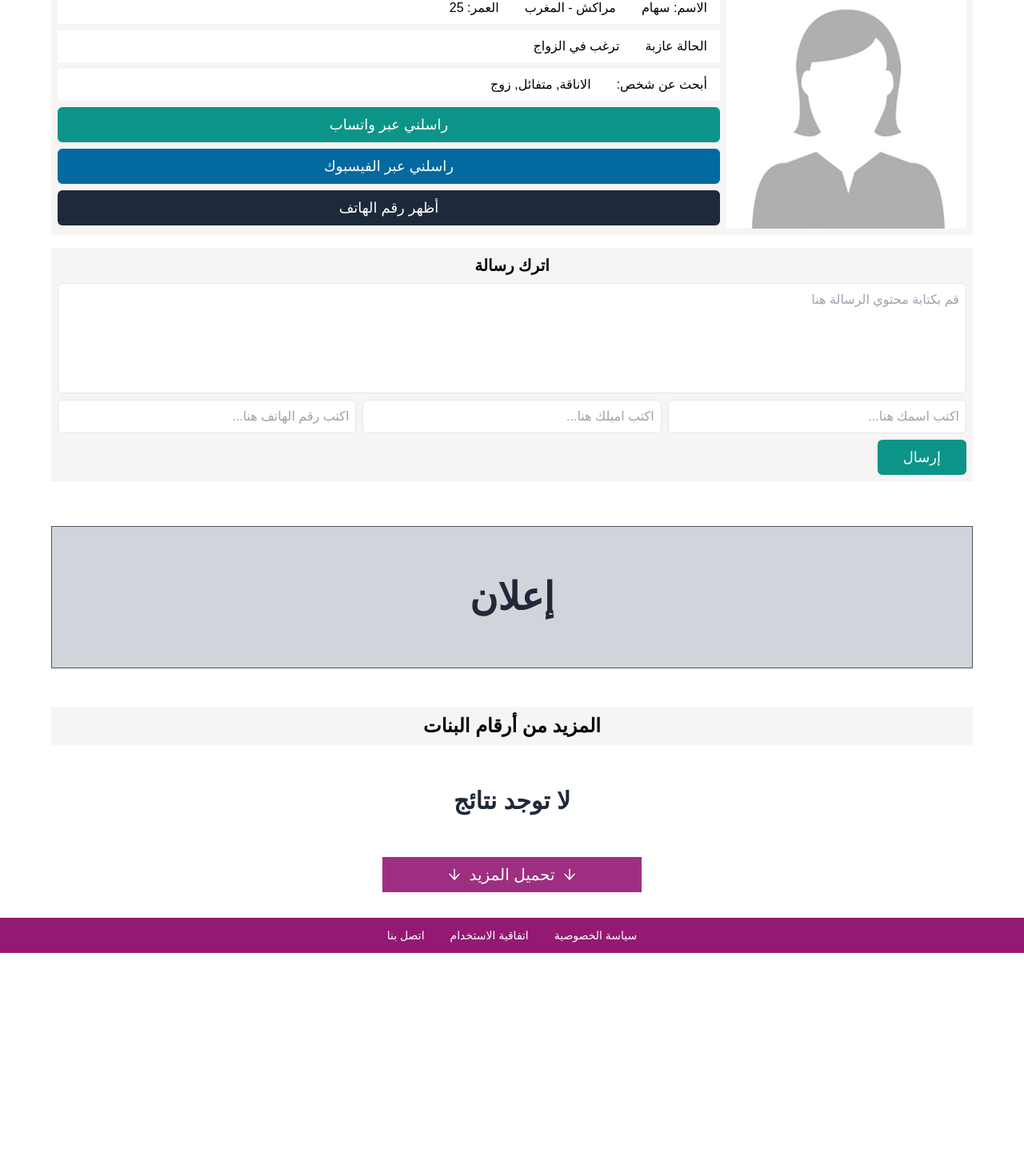
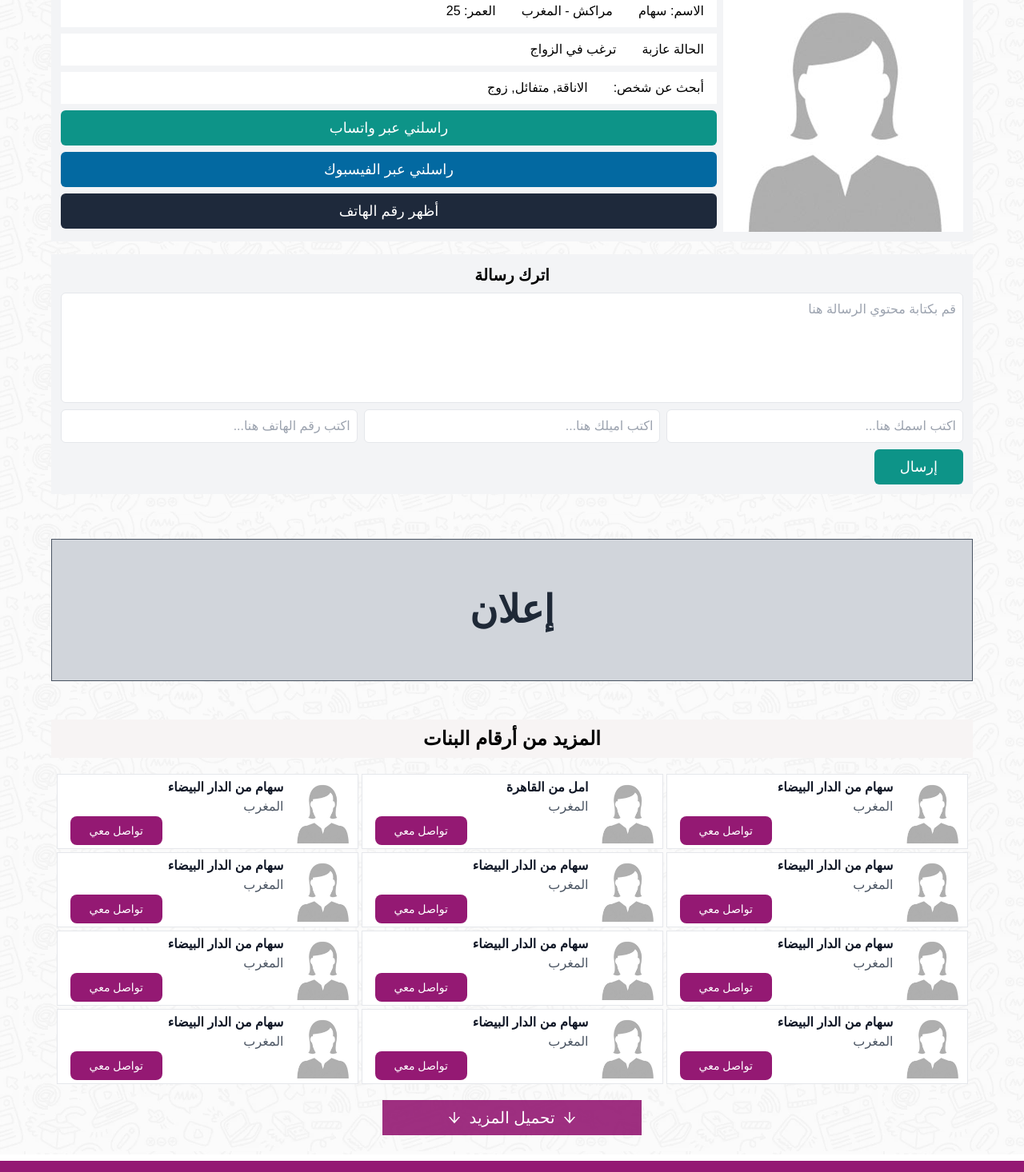
Before and after one commit to yousefomar724/numbers, a React (Create React App) app: page /profile/1 in a window 1280 px wide. Shown: the part 432-1898 px from the top of the page at 80% size. Before the commit the page ends 1624 px from the top, so only its background shows below. Built offline with nearby package versions, Linux system fonts and the light colour scheme.

Commit message:
change bg - profile form validation

```diff
--- a/src/components/Countries.jsx
+++ b/src/components/Countries.jsx
@@ -3,7 +3,7 @@ import Country from "./Country"
 
 const Countries = () => {
   return (
-    <section className="max-w-6xl mx-auto border p-2 border-main mb-4 hidden md:flex md:flex-col md:px-4">
+    <section className="max-w-6xl mx-auto border p-2 border-main mb-4 bg-gray-100 hidden md:flex md:flex-col md:px-4">
       <h2 className="text-center mt-4 mb-8 text-2xl font-semibold">
         تصنيفات الموقع حسب الدول
       </h2>
--- a/src/components/NumbersList.jsx
+++ b/src/components/NumbersList.jsx
@@ -8,6 +8,7 @@ const NumbersList = ({ searchQuery }) => {
   const filteredNumbers = numbers.filter((num) =>
     num.name.includes(searchQuery)
   )
+
   return (
     <div className="mb-6 max-w-6xl mx-auto px-4 lg:px-0">
       <div className="flex flex-col justify-center p-1 flex-wrap lg:flex-row gap-1 border lg:border-none border-main">
@@ -23,7 +24,7 @@ const NumbersList = ({ searchQuery }) => {
       </div>
       {numberOfCards < numbers.length && (
         <button
-          className="flex items-center gap-2 py-2 px-20 bg-main text-white mx-auto my-4 opacity-90 hover:opacity-100 transition text-xl"
+          className="flex items-center gap-2 py-2 px-20 bg-main text-white mx-auto my-4 opacity-90 hover:opacity-100 transition text-lg md:text-xl"
           onClick={() => setNumberOfCards((prev) => prev + 6)}
         >
           <AiOutlineArrowDown />
--- a/src/components/SingleNumber.jsx
+++ b/src/components/SingleNumber.jsx
@@ -3,7 +3,7 @@ import placeholder from "../img/img.jpg"
 
 const SingleNumber = ({ item }) => {
   return (
-    <div className="flex items-center gap-2 border font-cairo py-1 pr-1 pl-4 lg:w-[377px]">
+    <div className="flex items-center gap-2 border font-cairo py-1 pr-1 pl-4 lg:w-[377px] bg-white">
       <img
         src={item.img || placeholder}
         alt={item.name}
--- a/src/pages/CreateAd.jsx
+++ b/src/pages/CreateAd.jsx
@@ -1,6 +1,7 @@
 import { Ad } from "../components"
 import { useForm } from "react-hook-form"
 import { countries, states } from "../data"
+import bg from "../img/bg.jpg"
 
 const CreateAd = () => {
   const {
@@ -15,7 +16,7 @@ const CreateAd = () => {
     reset()
   }
   return (
-    <div className="px-4">
+    <div className="w-full px-4" style={{ backgroundImage: `url(${bg})` }}>
       <Ad />
       <form
         onSubmit={handleSubmit(onSubmit)}
@@ -116,24 +117,6 @@ const CreateAd = () => {
                   </small>
                 )}
               </div>
-              {/* <div className="w-full flex flex-col gap-1">
-                <label htmlFor="gender">الجنس:</label>
-                <input
-                  type="text"
-                  className={`border ${
-                    errors.gender ? "border-red-500" : ""
-                  } outline-none p-2 rounded-md`}
-                  {...register("gender", {
-                    required: { value: true, message: "هذا الحقل مطلوب" },
-                  })}
-                  placeholder="الجنس..."
-                />
-                {errors.gender && (
-                  <small className="text-red-500 text-xs">
-                    {errors.gender.message}
-                  </small>
-                )}
-              </div> */}
               <div className="flex flex-col w-full gap-1">
                 <label htmlFor="gender">الجنس:</label>
                 <select
--- a/src/pages/Home.jsx
+++ b/src/pages/Home.jsx
@@ -1,15 +1,16 @@
 import { useState } from "react"
 import { Search, Ad, NumbersList, Countries } from "../components/index"
+import bg from "../img/bg.jpg"
 
 const Home = () => {
   const [searchQuery, setSearchQuery] = useState("")
   return (
-    <>
+    <main className="w-full" style={{ backgroundImage: `url(${bg})` }}>
       <Search searchQuery={searchQuery} setSearchQuery={setSearchQuery} />
       <Ad />
-      <NumbersList searchQuery={searchQuery} />
+      <NumbersList searchQuery={searchQuery} home={true} />
       <Countries />
-    </>
+    </main>
   )
 }
 
--- a/src/pages/Profile.jsx
+++ b/src/pages/Profile.jsx
@@ -1,23 +1,41 @@
 import { useParams } from "react-router-dom"
-import { Ad, NumbersList } from "../components"
+import { Ad } from "../components"
 import { numbers } from "../data"
 import img from "../img/img.jpg"
+import bg from "../img/bg.jpg"
+import { useForm } from "react-hook-form"
+import { AiOutlineArrowDown } from "react-icons/ai"
+import SingleNumber from "../components/SingleNumber"
+import { useState } from "react"
 
 const Profile = () => {
   const { id } = useParams()
+
+  const [numberOfCards, setNumberOfCards] = useState(12)
+
+  const {
+    reset,
+    handleSubmit,
+    register,
+    formState: { errors },
+  } = useForm()
   const profileData = numbers.find((number) => number.id === +id)
-  console.log(profileData)
-  console.log(numbers)
+
+  const onSubmit = (data) => {
+    console.log(data)
+    reset()
+  }
+
   return (
-    <div>
+    <main className="w-full" style={{ backgroundImage: `url(${bg})` }}>
       <Ad />
       <div className="max-w-6xl mx-auto px-4 md:px-0 mb-2 flex flex-col gap-4">
         {/* Title */}
-        <h2 className="text-xl md:text-2xl font-semibold text-center py-2 bg-[#f7f4f4]">
+        <h2 className="text-xl md:text-2xl font-semibold text-center py-2 bg-gray-100">
           {profileData?.name}
         </h2>
-        <div className="flex flex-col md:flex-row items-center p-2 bg-[#f7f4f4] gap-2">
-          <img src={img} alt="default girl" className="" />
+        <div className="flex flex-col md:flex-row items-center p-3 bg-gray-100 gap-2">
+          <img src={img} alt="default girl" />
           <div className="w-full flex flex-col gap-2">
             <div className="flex py-2 px-4 bg-white items-center justify-between md:justify-start md:gap-8">
               <p className="">الاسم: سهام</p>
@@ -43,35 +61,84 @@ const Profile = () => {
             </button>
           </div>
         </div>
-        <div className="flex items-center flex-col gap-2 bg-[#f7f4f4] p-2">
+        <form
+          onSubmit={handleSubmit(onSubmit)}
+          className="flex flex-col gap-2 bg-gray-100 p-3"
+        >
           <h3 className="text-xl font-semibold text-center">اترك رسالة</h3>
           <textarea
             name="content"
             placeholder="قم بكتابة محتوي الرسالة هنا"
             rows="5"
-            className="w-full border rounded-md p-2 outline-none resize-none"
+            className={`w-full border rounded-md p-2 outline-none resize-none ${
+              errors.content ? "border-red-500" : ""
+            }`}
+            {...register("content", {
+              required: { value: true, message: "هذا الحقل مطلوب" },
+            })}
           />
+          {errors.content && (
+            <small className="text-red-500 text-xs">
+              {errors.content.message}
+            </small>
+          )}
           <div className="flex flex-col md:flex-row gap-2 w-full">
+            <div className="w-full">
               <input
                 type="text"
                 placeholder="اكتب اسمك هنا..."
-              className="w-full md:flex-1 border rounded-md p-2 outline-none"
+                className={`w-full md:flex-1 border rounded-md p-2 outline-none ${
+                  errors.name ? "border-red-500" : ""
+                }`}
+                {...register("name", {
+                  required: { value: true, message: "هذا الحقل مطلوب" },
+                })}
               />
+              {errors.name && (
+                <small className="text-red-500 text-xs">
+                  {errors.name.message}
+                </small>
+              )}
+            </div>
+            <div className="w-full">
               <input
                 type="text"
                 placeholder="اكتب اميلك هنا..."
-              className="w-full md:flex-1 border rounded-md p-2 outline-none"
+                className={`w-full md:flex-1 border rounded-md p-2 outline-none ${
+                  errors.email ? "border-red-500" : ""
+                }`}
+                {...register("email", {
+                  required: { value: true, message: "هذا الحقل مطلوب" },
+                })}
               />
+              {errors.email && (
+                <small className="text-red-500 text-xs">
+                  {errors.email.message}
+                </small>
+              )}
+            </div>
+            <div className="w-full">
               <input
                 type="text"
                 placeholder="اكتب رقم الهاتف هنا..."
-              className="w-full md:flex-1 border rounded-md p-2 outline-none"
+                className={`w-full md:flex-1 border rounded-md p-2 outline-none ${
+                  errors.phone ? "border-red-500" : ""
+                }`}
+                {...register("phone", {
+                  required: { value: true, message: "هذا الحقل مطلوب" },
+                })}
               />
+              {errors.phone && (
+                <small className="text-red-500 text-xs">
+                  {errors.phone.message}
+                </small>
+              )}
+            </div>
           </div>
           <button className="py-2 rounded-md text-white text-lg bg-teal-600 w-full md:w-fit md:px-8 md:self-start">
             إرسال
           </button>
-        </div>
+        </form>
       </div>
       <Ad />
       <div className="max-w-6xl mx-auto px-4 md:px-0 mb-2 flex flex-col gap-4">
@@ -79,10 +146,25 @@ const Profile = () => {
           المزيد من أرقام البنات
         </h2>
         <div className="w-full">
-          <NumbersList />
+          <div className="mb-6 max-w-6xl mx-auto px-4 lg:px-0">
+            <div className="flex flex-col justify-center p-1 flex-wrap lg:flex-row gap-1 border lg:border-none border-main">
+              {numbers.slice(0, numberOfCards).map((item, i) => (
+                <SingleNumber key={i} item={item} />
+              ))}
+            </div>
+            {numberOfCards < numbers.length && (
+              <button
+                className="flex items-center gap-2 py-2 px-20 bg-main text-white mx-auto my-4 opacity-90 hover:opacity-100 transition text-lg md:text-xl"
+                onClick={() => setNumberOfCards((prev) => prev + 6)}
+              >
+                <AiOutlineArrowDown />
+                تحميل المزيد <AiOutlineArrowDown />
+              </button>
+            )}
           </div>
         </div>
       </div>
+    </main>
   )
 }
 
```
Lines whose indentation alone changed are shown as unchanged.
